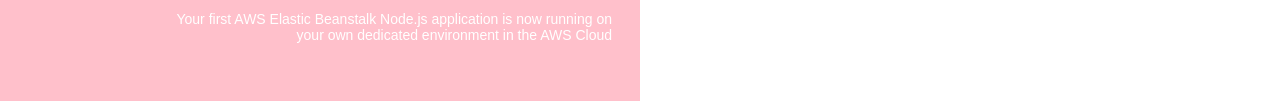
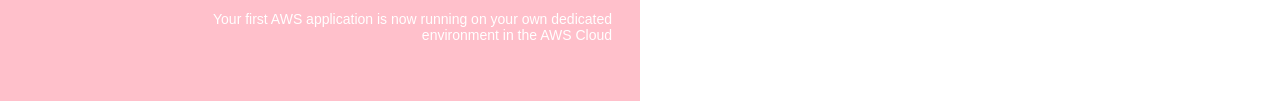
Before and after one commit to bisw/aws-capstone, a plain HTML site: page index.html in a window 1280 px wide. Shown: the part 364-465 px from the top of the page. Drawn offline with Linux system fonts and the light colour scheme.

Commit message:
Text cahnges

```diff
--- a/index.html
+++ b/index.html
@@ -75,7 +75,7 @@
 <body>
 <div class="textColumn">
     <h1>Congratulations AWS</h1>
-    <p>Your first AWS Elastic Beanstalk Node.js application is now running on your own dedicated environment in the AWS Cloud</p>
+    <p>Your first AWS application is now running on your own dedicated environment in the AWS Cloud</p>
 </div>
 <div class="linksColumn">
     <h2>What's Next?</h2>
```
